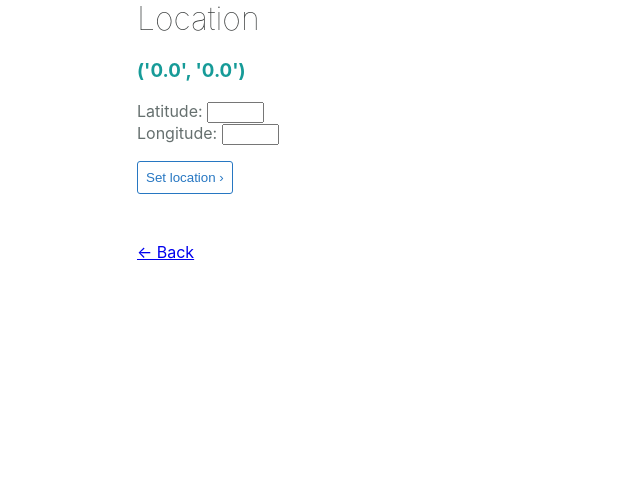
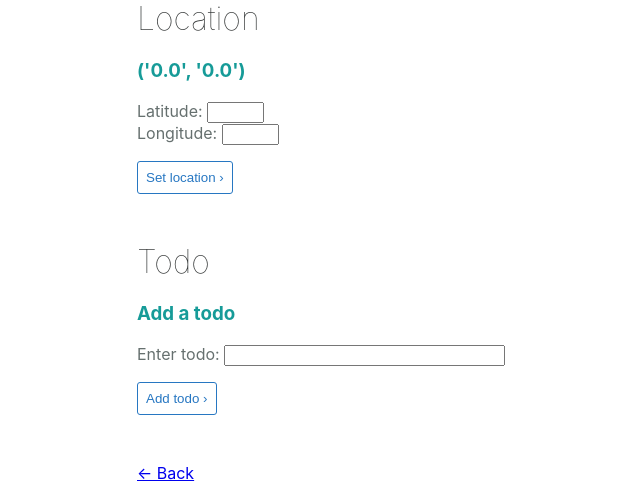
Before and after one commit to dacrands/flask-smart-monitor, a Flask app: page /settings in a window 1280 px wide. Shown: the part 362-845 px from the top of the page, without its empty margins (119-759 px from the left). Before the commit the page ends 622 px from the top, so only its background shows below. Run offline with Flask 2, Linux system fonts and the light colour scheme; the visitor is signed in with stand-in values (Sample User, id 1); data comes from the database, SQL or seed files in the repository; data that the repository does not hold is empty.

Commit message:
Add Todo model, form

```diff
--- a/app/forms.py
+++ b/app/forms.py
@@ -41,6 +41,10 @@ class StockForm(FlaskForm):
     symbol = StringField('Enter ticker symbol: ', validators=[DataRequired()])
     submit = SubmitField('Add stock \u203A')
 
+class TodoForm(FlaskForm):
+    todo = StringField('Enter todo: ', validators=[DataRequired()])
+    submit = SubmitField('Add todo \u203A')
+
 
 class LocationForm(FlaskForm):
     lat = FloatField('Latitude: ', validators=[DataRequired()])
--- a/app/models.py
+++ b/app/models.py
@@ -15,6 +15,7 @@ class User(UserMixin, db.Model):
     latitude = db.Column(db.String(64), default=0.0)
     longitude = db.Column(db.String(64), default=0.0)
     stocks = db.relationship('Stock', backref='author', lazy='dynamic')
+    todos = db.relationship('Todo', backref='author', lazy='dynamic')
 
     def __repr__(self):
         return '<User {}>'.format(self.username)
@@ -53,6 +54,14 @@ class Stock (db.Model):
     def __repr__(self):
         return '<Post {}>'.format(self.symbol)
 
+class Todo (db.Model):
+    id = db.Column(db.Integer, index=True, primary_key=True)
+    todo = db.Column(db.String(20), index=True)
+    user_id = db.Column(db.Integer, db.ForeignKey('user.id'))
+
+    def __repr__(self):
+        return '<Todo {}>'.format(self.todo)
+
 @login.user_loader
 def load_user(id):
     return User.query.get(int(id))
--- a/app/routes.py
+++ b/app/routes.py
@@ -4,11 +4,10 @@ from flask_login import login_user, logout_user, current_user, login_required
 from werkzeug.urls import url_parse
 
 from app import app, db
-from app.forms import StockForm, LoginForm, RegistrationForm, LocationForm, ResetPasswordForm, NewPasswordForm
-from app.models import User, Stock
+from app.forms import TodoForm, StockForm, LoginForm, RegistrationForm, \
+                      LocationForm, ResetPasswordForm, NewPasswordForm
+from app.models import User, Stock, Todo
 from app.email import auth_email, reset_email
-
-# stockList = ["f", "fb", "aapl", "vt", "siri", "amd", "fit", "tsla"]
 
 WEATHER_URL = "https://api.darksky.net/forecast/{0}/{1},{2}".format(
     app.config['WEATHER_API_KEY'], app.config['LATITUDE'], app.config['LONGITUDE'])
@@ -29,7 +28,7 @@ def index():
 
     WEATHER_URL = "https://api.darksky.net/forecast/{0}/{1},{2}".format(
         app.config['WEATHER_API_KEY'], current_user.latitude, current_user.longitude)
-    print(WEATHER_URL)
+
     weatherRes = requests.get(WEATHER_URL)
     if weatherRes.status_code != 200:
         weatherJson = False
@@ -42,15 +41,23 @@ def index():
     else:
         stocksJson = stocksRes.json()
 
-    return render_template('index.html', weatherData=weatherJson, stocksData=stocksJson, YTembed=app.config['YT_EMBED'])
+    return render_template('index.html',
+                            weatherData=weatherJson,
+                            stocksData=stocksJson,
+                            YTembed=app.config['YT_EMBED'])
 
 
 @app.route('/settings', methods=['GET', 'POST'])
 @login_required
 def settings():
+    (lat, lon) = (current_user.latitude, current_user.longitude)
+
     userStocks = current_user.stocks.all()
     stockList = [stock.symbol for stock in userStocks]
-    (lat, lon) = (current_user.latitude, current_user.longitude)
+
+    userTodos = current_user.todos.all()
+    todoList = [(todo.id, todo.todo) for todo in userTodos]
+
 
     locationForm = LocationForm()
     if locationForm.validate_on_submit():
@@ -67,7 +74,22 @@ def settings():
         flash('Added stock!')
         return redirect('/settings')
 
-    return render_template('settings.html', stocks=stockList, stockForm=stockForm, locationForm=locationForm, lat=lat, lon=lon)
+    todoForm = TodoForm()
+    if todoForm.validate_on_submit():
+        todo = Todo(todo=todoForm.todo.data, author=current_user)
+        db.session.add(todo)
+        db.session.commit()
+        flash('Added todo!')
+        return redirect('/settings')
+
+    return render_template('settings.html',
+                            stocks=stockList,
+                            stockForm=stockForm,
+                            todoForm=todoForm,
+                            todos=todoList,
+                            locationForm=locationForm,
+                            lat=lat,
+                            lon=lon)
 
 
 @app.route('/settings/<stock>', methods=['GET', 'POST'])
@@ -81,6 +103,19 @@ def removeStock(stock):
             flash('Removed stock!')
             return redirect('/settings')
     flash('Stock not found')
+    return redirect('/settings')
+
+@app.route('/settings/todo/<todo_id>', methods=['GET', 'POST'])
+@login_required
+def removeTodo(todo_id):
+    userTodos = current_user.todos.all()
+    for todo in userTodos:
+        if todo.id == int(todo_id):
+            db.session.delete(todo)
+            db.session.commit()
+            flash('Removed Todo!')
+            return redirect('/settings')
+    flash('Todo not found!')
     return redirect('/settings')
 
 
--- a/app/templates/settings.html
+++ b/app/templates/settings.html
@@ -31,6 +31,8 @@
       <p class=>{{ stockForm.submit() }}</p>
     </form>
   </div>
+
+
   <div class="settings">
     <form action="" method="post">
       <h1 class="font-light">Location</h1>
@@ -48,6 +50,28 @@
   </div>
 
 
+  <div class="settings">
+      <h1 class="font-light">Todo</h1>
+      <h3 class="primary">Add a todo </h3>
+      <ul>
+        {% for todo in todos %}
+        <li>
+          <p>{{todo[-1]}}</p>
+          <a href="/settings/todo/{{todo[0]}}">Remove stock</a>
+        </li>
+        {% endfor %}
+    </ul>
+    <form action="" method="post">
+      {{ todoForm.hidden_tag() }}
+      <p>
+        {{ todoForm.todo.label }}
+        {{ todoForm.todo(size=32) }}
+      </p>
+      <p class=>{{ todoForm.submit() }}</p>
+    </form>
+  </div>
+
+
 
   <a href="/">&larr; Back</a>
 </main>
--- a/run.py
+++ b/run.py
@@ -1,6 +1,6 @@
 from app import app, db
-from app.models import User, Stock
+from app.models import User, Stock, Todo
 
 @app.shell_context_processor
 def make_shell_context():
-  return {'db': db, 'User': User, 'Stock': Stock}
+  return {'db': db, 'User': User, 'Stock': Stock, 'Todo':Todo}
```
